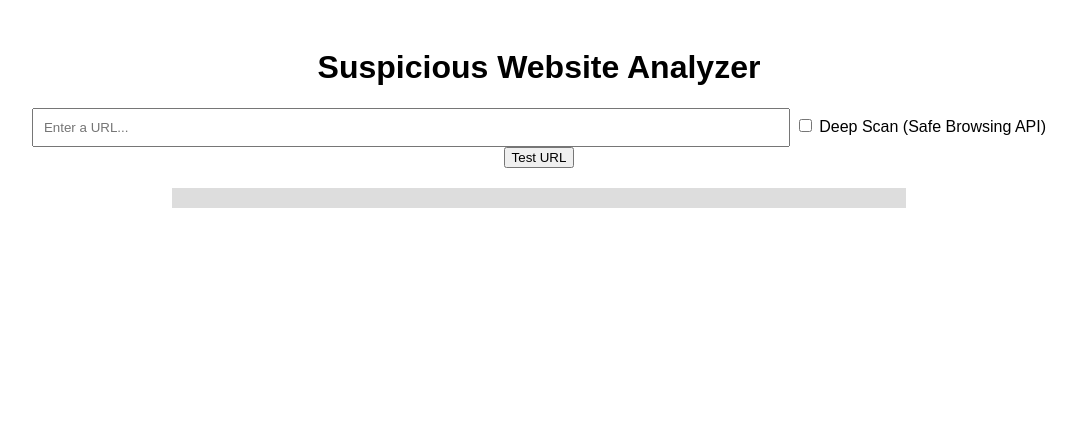
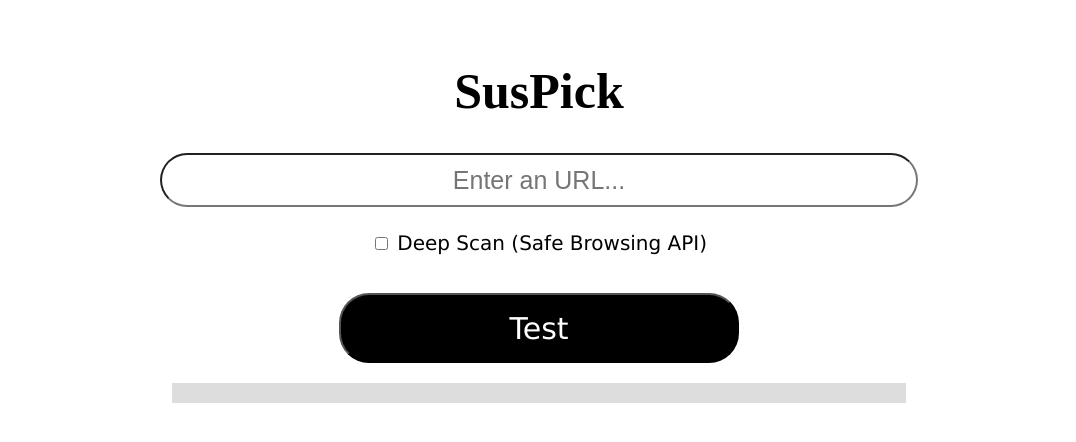
Before and after one commit to arunabh22/Suspick, a plain HTML site: page public/index.html in a window 1280 px wide. Shown: the whole page, without its empty margins (101-1177 px from the left). Drawn offline with Linux system fonts and the light colour scheme.

Commit message:
updated frontend and env file for port

```diff
--- a/public/index.html
+++ b/public/index.html
@@ -7,15 +7,15 @@
   <link rel="stylesheet" href="style.css" />
 </head>
 <body>
-  <h1>Suspicious Website Analyzer</h1>
+  <h1 class="main">SusPick</h1>
   <div class="input-group">
-    <input type="text" id="urlInput" placeholder="Enter a URL..." />
-    <label>
+    <input type="text" id="urlInput" placeholder="Enter an URL..." /><br>
+    <label id="deep">
       <input type="checkbox" id="deepScanToggle" />
       Deep Scan (Safe Browsing API)
     </label>
-  </div>
-  <button onclick="analyzeURL()">Test URL</button>
+  </div><br>
+  <button onclick="analyzeURL()"  id="test-btn">Test</button>
 
   <div id="progressContainer">
     <div id="progressBar"></div>
--- a/public/style.css
+++ b/public/style.css
@@ -27,3 +27,37 @@ body {
   margin-top: 20px;
   font-size: 18px;
 }
+#test-btn{
+    margin-top: 20px;
+    height: 70px;
+    width: 400px;
+    color: white;
+    background-color: black;
+    font-size: 30px;
+    font-style: bold;
+    font-family: 'Lucida Sans', 'Lucida Sans Regular', 'Lucida Grande', 'Lucida Sans Unicode', Geneva, Verdana, sans-serif;
+    border-radius: 30px;
+}
+#deep{
+  margin-top: 20px;
+}
+.main{
+  font-family: 'Times New Roman', Times, serif;
+  font-size: 50px;
+  font-weight: bolder;
+}
+
+#deepScanToggle{
+  margin-top: 30px;
+}
+
+#deep{
+  font-size: 20px;
+  font-family: Verdana, Geneva, Tahoma, sans-serif;
+}
+#urlInput{
+  border-radius: 30px;
+  height: 30px;
+  font-size: 25px;
+  text-align: center;
+}
```
